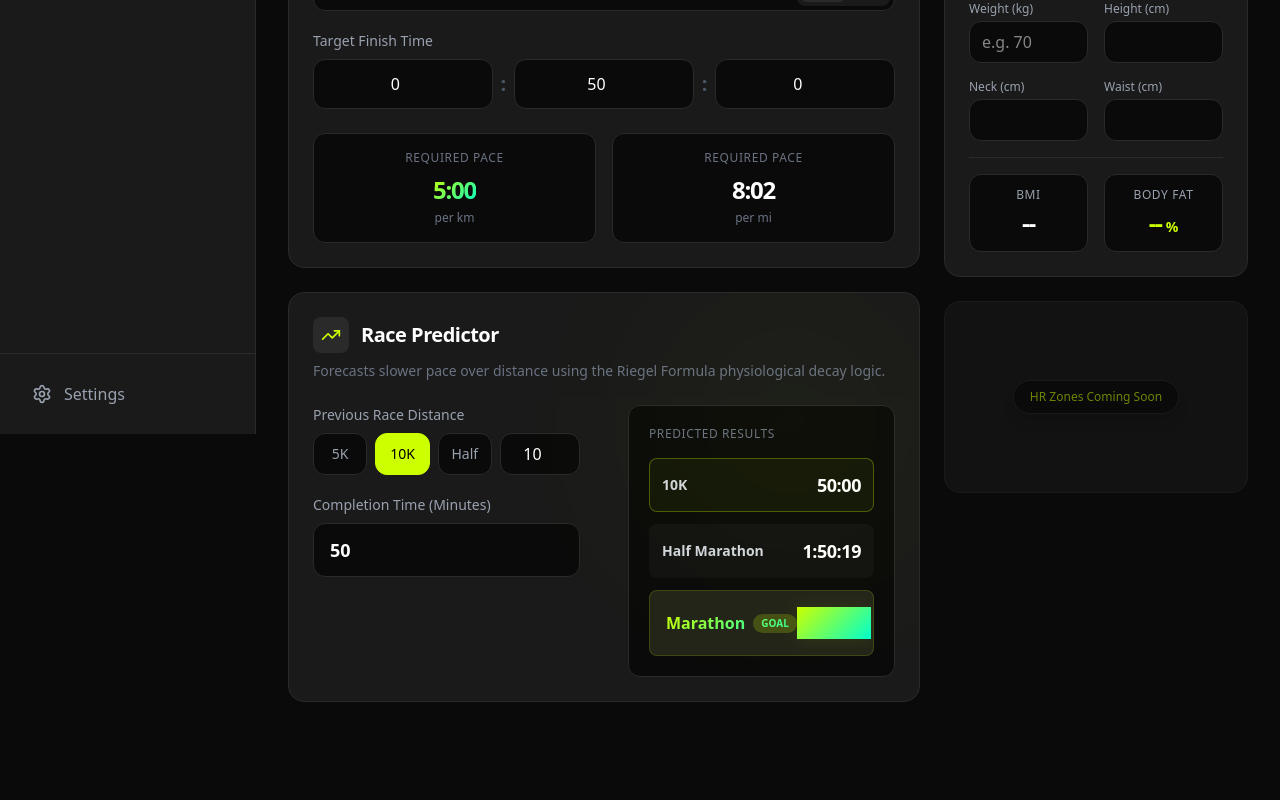
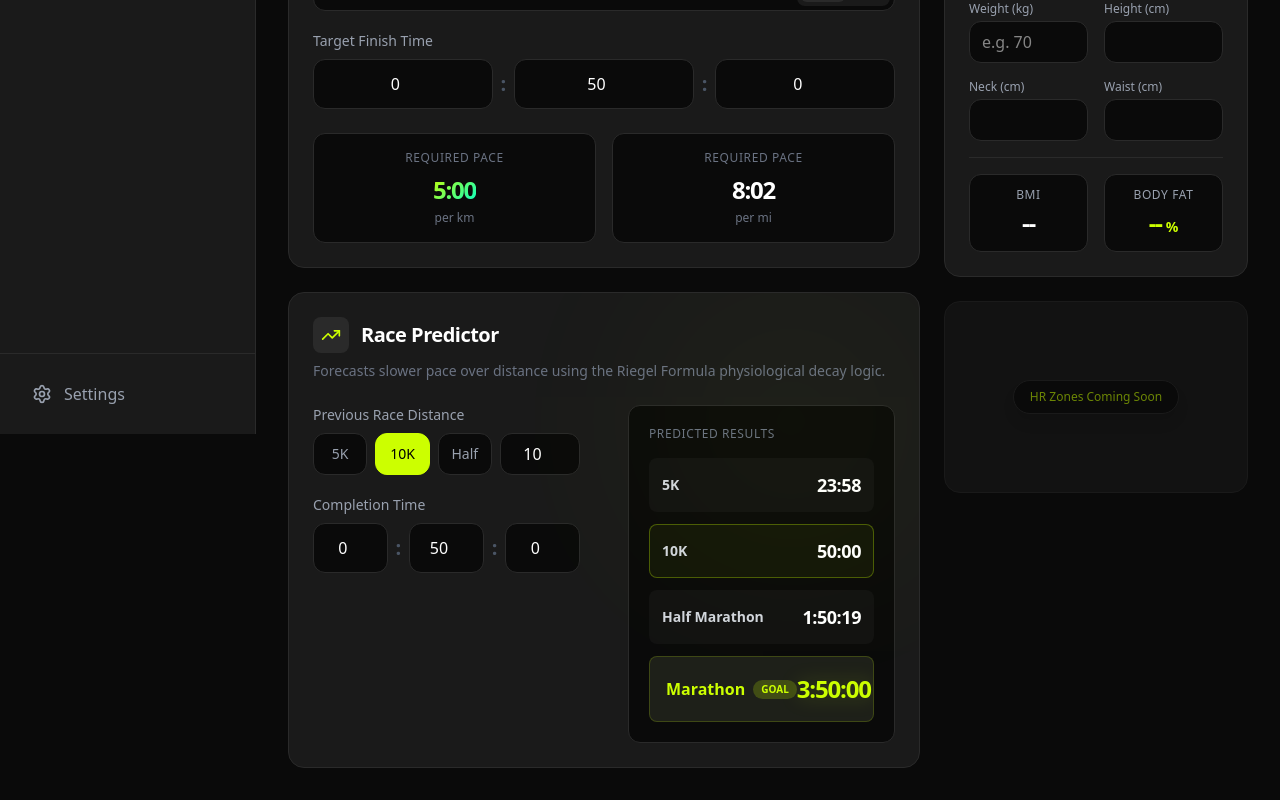
Before and after one commit to victorreverter/viterun, a Next.js app: page /viterun/ in a window 1280 px wide. Shown: the part 366-1166 px from the top of the page. Before the commit the page ends 1100 px from the top, so only its background shows below. Built offline with nearby package versions, Linux system fonts and the light colour scheme.

Commit message:
Update Race Predictor tool

```diff
--- a/src/components/calculators/RacePredictor.tsx
+++ b/src/components/calculators/RacePredictor.tsx
@@ -1,10 +1,28 @@
 "use client";
 
+import { useState } from "react";
 import { useUserStore } from "@/store/useUserStore";
 import { TrendingUp } from "lucide-react";
 
 export function RacePredictor() {
     const { baselineDistance, baselineTime, updateField } = useUserStore();
+
+    const [hours, setHours] = useState(() => Math.floor(Number(baselineTime || 0) / 60).toString());
+    const [minutes, setMinutes] = useState(() => Math.floor(Number(baselineTime || 0) % 60).toString());
+    const [seconds, setSeconds] = useState(() => Math.round((Number(baselineTime || 0) * 60) % 60).toString());
+
+    const handleTimeChange = (type: "h" | "m" | "s", value: string) => {
+        let newH = parseInt(hours) || 0;
+        let newM = parseInt(minutes) || 0;
+        let newS = parseInt(seconds) || 0;
+
+        if (type === "h") { setHours(value); newH = parseInt(value) || 0; }
+        if (type === "m") { setMinutes(value); newM = parseInt(value) || 0; }
+        if (type === "s") { setSeconds(value); newS = parseInt(value) || 0; }
+
+        const totalMins = newH * 60 + newM + newS / 60;
+        updateField("baselineTime", totalMins > 0 ? totalMins : "");
+    };
 
     const calculatePredictions = () => {
         if (!baselineDistance || !baselineTime) {
@@ -97,14 +115,32 @@ export function RacePredictor() {
                     </div>
 
                     <div>
-                        <label className="block text-sm font-medium text-gray-400 mb-2">Completion Time (Minutes)</label>
-                        <input
-                            type="number"
-                            value={baselineTime}
-                            onChange={(e) => updateField("baselineTime", e.target.value ? parseFloat(e.target.value) : "")}
-                            className="w-full bg-brand-midnight rounded-xl border border-brand-surface-light px-4 py-3 text-white outline-none focus:border-brand-lime transition-colors text-lg font-bold"
-                            placeholder="e.g. 50"
-                        />
+                        <label className="block text-sm font-medium text-gray-400 mb-2">Completion Time</label>
+                        <div className="flex gap-2">
+                            <input
+                                type="number"
+                                value={hours}
+                                onChange={(e) => handleTimeChange("h", e.target.value)}
+                                className="w-1/3 bg-brand-midnight rounded-xl border border-brand-surface-light px-4 py-3 text-white outline-none text-center focus:border-brand-lime transition-colors"
+                                placeholder="HH"
+                            />
+                            <span className="text-xl font-bold text-gray-600 flex items-center">:</span>
+                            <input
+                                type="number"
+                                value={minutes}
+                                onChange={(e) => handleTimeChange("m", e.target.value)}
+                                className="w-1/3 bg-brand-midnight rounded-xl border border-brand-surface-light px-4 py-3 text-white outline-none text-center focus:border-brand-lime transition-colors"
+                                placeholder="MM"
+                            />
+                            <span className="text-xl font-bold text-gray-600 flex items-center">:</span>
+                            <input
+                                type="number"
+                                value={seconds}
+                                onChange={(e) => handleTimeChange("s", e.target.value)}
+                                className="w-1/3 bg-brand-midnight rounded-xl border border-brand-surface-light px-4 py-3 text-white outline-none text-center focus:border-brand-lime transition-colors"
+                                placeholder="SS"
+                            />
+                        </div>
                     </div>
                 </div>
 
@@ -113,6 +149,14 @@ export function RacePredictor() {
                     <span className="text-xs text-gray-500 font-medium uppercase tracking-wider block mb-4">Predicted Results</span>
 
                     <div className="space-y-3">
+                        {/* 5K row */}
+                        {baselineDistance !== 5 && (
+                            <div className={`flex items-center justify-between p-3 rounded-lg border border-transparent bg-brand-surface/50`}>
+                                <span className="text-sm font-bold text-gray-300">5K</span>
+                                <span className="text-lg font-bold tracking-tight text-white">{preds.p5k}</span>
+                            </div>
+                        )}
+
                         {/* 10K Component row */}
                         <div className={`flex items-center justify-between p-3 rounded-lg border ${baselineDistance === 10 ? 'border-brand-lime/30 bg-brand-lime/5' : 'border-transparent bg-brand-surface/50'} `}>
                             <span className="text-sm font-bold text-gray-300">10K</span>
@@ -127,11 +171,11 @@ export function RacePredictor() {
 
                         {/* Full Marathon row (Highlighted) */}
                         <div className="flex items-center justify-between p-4 rounded-lg bg-brand-surface border border-brand-lime/20 relative overflow-hidden group hover:border-brand-lime/60 transition-colors">
-                            <div className="absolute inset-0 bg-brand-lime/5"></div>
-                            <span className="text-base font-bold text-cyber z-10 flex items-center gap-2">
+                            <div className="absolute inset-0 bg-brand-lime/5 opacity-50"></div>
+                            <span className="text-base font-bold text-brand-lime z-10 flex items-center gap-2">
                                 Marathon <span className="text-[10px] bg-brand-lime/20 text-brand-lime px-2 py-0.5 rounded-full uppercase">Goal</span>
                             </span>
-                            <span className="text-2xl font-black tracking-tighter text-transparent bg-clip-text bg-cyber drop-shadow-[0_0_10px_rgba(204,255,0,0.1)] z-10">
+                            <span className="text-2xl font-black tracking-tighter text-brand-lime drop-shadow-[0_0_10px_rgba(204,255,0,0.2)] z-10">
                                 {preds.pFull}
                             </span>
                         </div>
```
